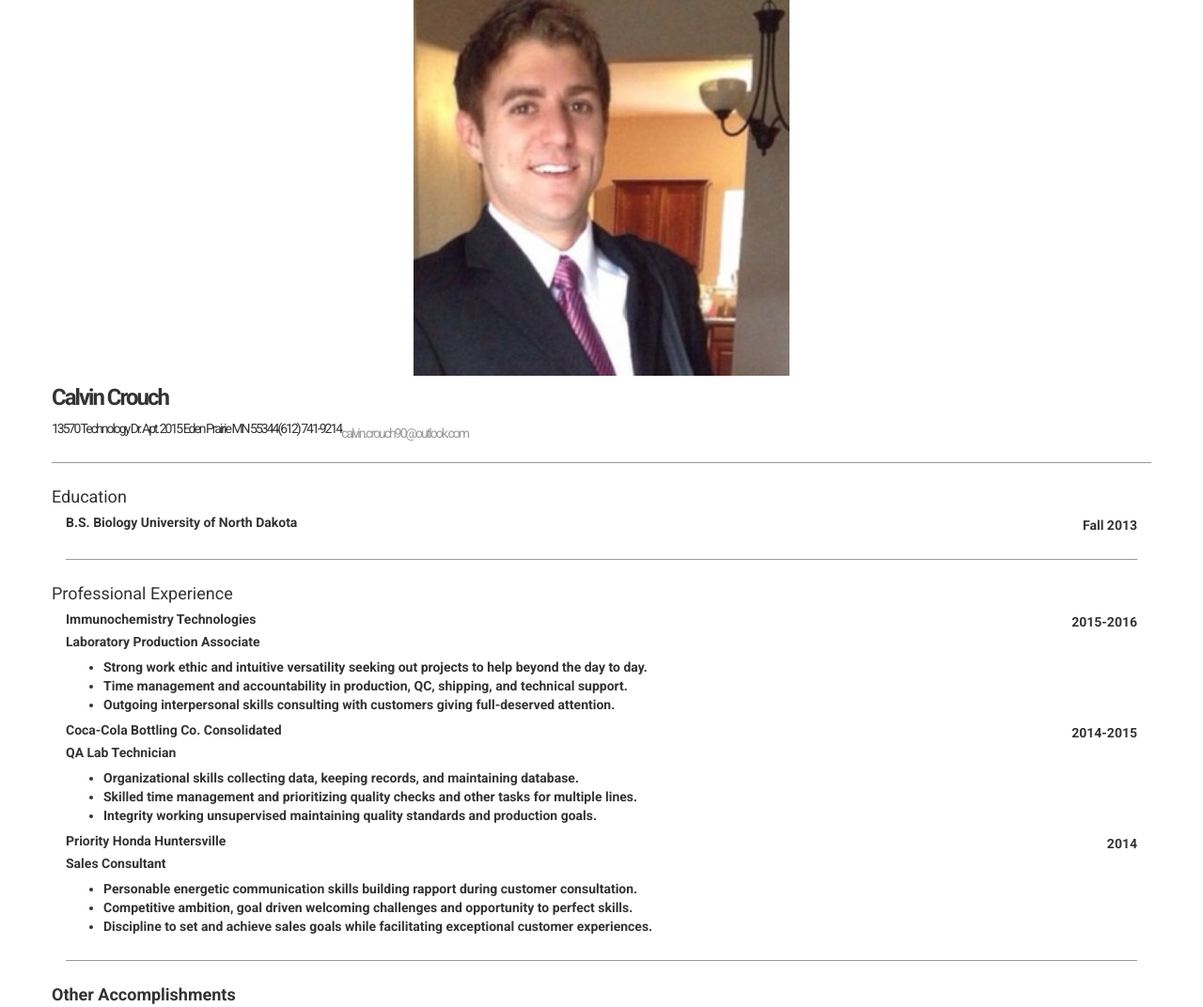
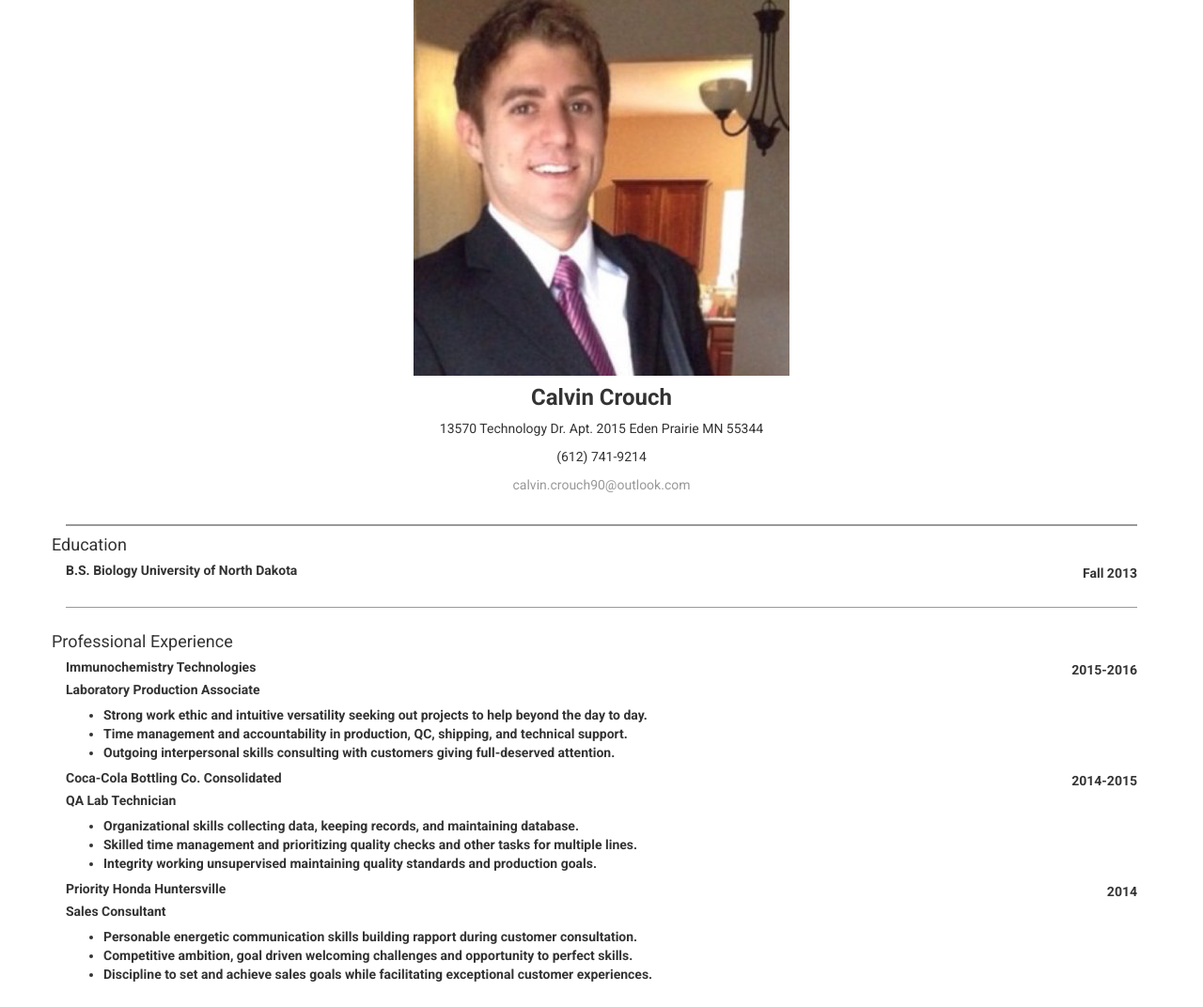
Before and after one commit to calvincouch/calvincouch.github.io, a plain HTML site: page index.html in a window 1280 px wide. Shown: the top 1072 px of the page at 94% size. Drawn offline with nearby package versions, Linux system fonts and the light colour scheme.

Commit message:
touch it up

```diff
--- a/Stylesheet.css
+++ b/Stylesheet.css
@@ -10,8 +10,6 @@ body {
 header {
   margin: 0 0 16px 0;
   padding: 0 0 16px 0;
-  letter-spacing: -2px;
-  border-bottom: 1px solid #999;
 }
 
 header h4 {
@@ -23,12 +21,15 @@ header a {
   text-decoration: none;
  }
 
-header .row {
-  display: flex;
-  align-items: center;
+
+#edu {
+  margin: 0 0 16px 0;
+  padding: 0 0 16px 0;
+  border-top: 2px solid #999;
+  border-bottom: 1px solid #999;
 }
 
-#edu, #pro {
+#pro {
   margin: 0 0 16px 0;
   padding: 0 0 16px 0;
   border-bottom: 1px solid #999;
```
